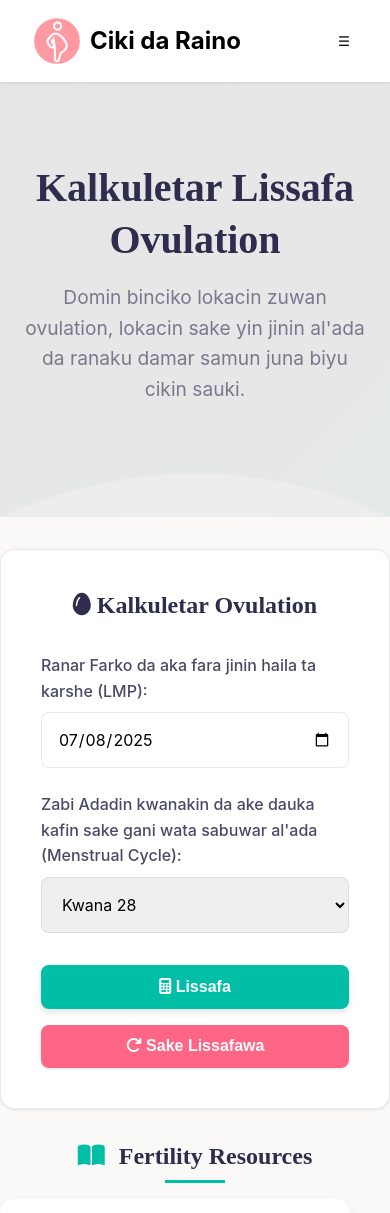
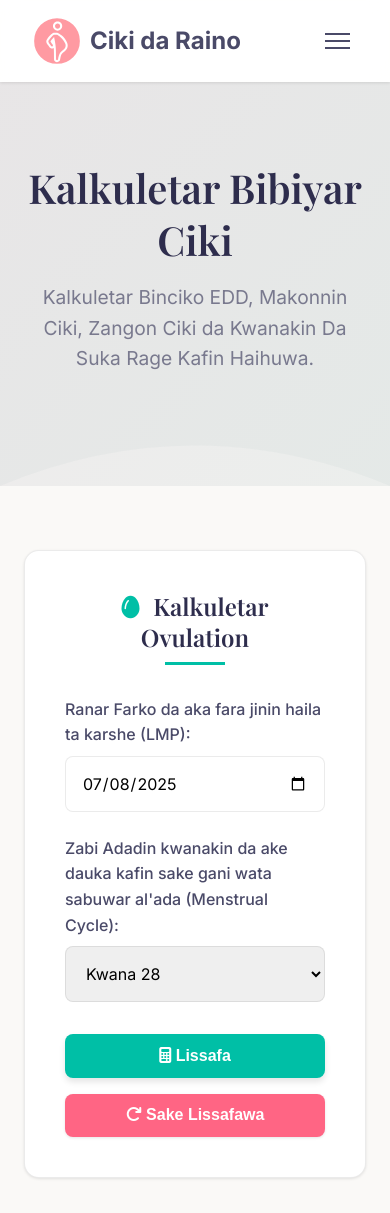
Before and after one commit to iromanurimi/cd, a plain HTML site: page ovulation.html in a window 390 px wide. Shown: the top 1213 px of the page. Drawn offline with nearby package versions, Linux system fonts and the light colour scheme.

Commit message:
Update ovulation.html

```diff
--- a/ovulation.html
+++ b/ovulation.html
@@ -1,22 +1,27 @@
 <!DOCTYPE html>
 <html lang="en">
+<!DOCTYPE html>
+<html lang="ha">
 <head>
     <meta charset="UTF-8">
-    <meta name="viewport" content="width=device-width, initial-scale=1.0, maximum-scale=1.0, user-scalable=no">
-    <title>Ciki da Raino - Kalkuletar Ovulation</title>
+    <meta name="viewport" content="width=device-width, initial-scale=1.0">
+    <title>Ciki da Raino - Kalkuletar Binciko Lokacin Haihuwa</title>
+    <!-- Preload resources -->
+    <link rel="preload" href="css/style.css" as="style">
+    <link rel="preload" href="https://fonts.googleapis.com/css2?family=Inter:wght@400;500;600;700&family=Playfair+Display:wght@400;500;600&display=swap" as="style">
     <!-- AOS CSS -->
     <link rel="stylesheet" href="https://unpkg.com/aos@next/dist/aos.css" />
     <!-- Font Awesome -->
     <link rel="stylesheet" href="https://cdnjs.cloudflare.com/ajax/libs/font-awesome/6.4.2/css/all.min.css">
+    <!-- Modern fonts -->
+    <link href="https://fonts.googleapis.com/css2?family=Inter:wght@400;500;600;700&family=Playfair+Display:wght@400;500;600&display=swap" rel="stylesheet">
     <link rel="stylesheet" href="css/style.css">
-
-
 </head>
 <body>
-    <!-- Navigation Bar [Menu] -->
+    <!-- Navigation Bar -->
     <nav class="navbar">
         <a href="#" class="logo">
-            <img src="images/logona.svg" alt="Logo"> <label for="" style="color: black;">Ciki da Raino</label>
+            <img src="images/logona.svg" alt="Logo"> <label for="">Ciki da Raino</label>
         </a>
         <ul class="nav-links">
             <li><a href="index.html">Shafin Gida</a></li>
@@ -26,28 +31,27 @@
             <li><a href="about.html">Game Da Mu</a></li>
             <li><a href="hosapital.html">Asibiti Mafi Kusa</a></li>
         </ul>
-        <button class="hamburger" id="hamburger">☰</button>
+        <button class="hamburger" id="hamburger" aria-label="Open menu">
+            <div class="hamburger-line"></div>
+            <div class="hamburger-line"></div>
+            <div class="hamburger-line"></div>
+        </button>
     </nav>
 
-    <!-- Mobile Menu [Menu na wayar hannu] -->
+    <!-- Mobile Menu -->
     <div class="overlay" id="overlay"></div>
     <div class="mobile-menu-container" id="mobile-menu-container">
         <div class="mobile-menu-header">
-        <button class="close-menu" id="close-menu">
+            <button class="close-menu" id="close-menu" aria-label="Close menu">
                 <i class="fas fa-times"></i>
             </button>
         </div>
         <div class="mobile-menu">
-
-      <!-- Bottom Navigation Inside Mobile Menu - 3 columns -->
             <div class="bottom-nav">
-    <!-- Home -->
                 <a href="index.html" class="nav-item">
                     <i class="fas fa-home" aria-hidden="true"></i>
                     <span>Shafin Gida (Home)</span>
                 </a>
-
-    <!-- Fertility Tools -->
                 <a href="ovulation.html" class="nav-item">
                     <i class="fas fa-venus-mars" aria-hidden="true"></i>
                     <span>Kalkuletar Ovulation</span>
@@ -56,8 +60,6 @@
                     <i class="fas fa-baby-carriage" aria-hidden="true"></i>
                     <span>Kalkuletar Binciko EDD</span>
                 </a>
-
-    <!-- Pregnancy Info -->
                 <a href="getting-pregnant.html" class="nav-item">
                     <i class="fas fa-heartbeat" aria-hidden="true"></i>
                     <span>Shirye-shiryen Daukar Ciki</span>
@@ -66,38 +68,26 @@
                     <i class="fas fa-baby" aria-hidden="true"></i>
                     <span>Goyon Ciki (Pregnancy)</span>
                 </a>
-
-    <!-- Parenting -->
                 <a href="parenting.html" class="nav-item">
                     <i class="fas fa-child" aria-hidden="true"></i>
                     <span>Kula da Yara (Parenting)</span>
                 </a>
-
-    <!-- Nearby Hospitals -->
                 <a href="hospital.html" class="nav-item">
                     <i class="fas fa-hospital-user" aria-hidden="true"></i>
                     <span>Nemo Asibitoci Mafi Kusa</span>
                 </a>
-
-    <!-- New: Nutrition Tips -->
                 <a href="nutrition.html" class="nav-item">
                     <i class="fas fa-apple-alt" aria-hidden="true"></i>
                     <span>Abinci mai Gina Jiki</span>
                 </a>
-
-    <!-- New: FAQs -->
                 <a href="faq.html" class="nav-item">
                     <i class="fas fa-question-circle" aria-hidden="true"></i>
                     <span>Tambayoyi da Amsoshi</span>
                 </a>
-
-    <!-- New: Blog/Articles -->
                 <a href="blog.html" class="nav-item">
                     <i class="fas fa-newspaper" aria-hidden="true"></i>
                     <span>Labarai da Shawarwari</span>
                 </a>
-
-    <!-- About & Contact -->
                 <a href="about.html" class="nav-item">
                     <i class="fas fa-info-circle" aria-hidden="true"></i>
                     <span>Game Da Mu (About Us)</span>
@@ -107,22 +97,22 @@
                     <span>Tuntube Mu (Contact Us)</span>
                 </a>
             </div>
-
         </div>
     </div>
 
-    <!-- Ovulation Hero Section -->
+    <!-- Hero Section -->
     <section class="tracker-hero" data-aos="fade">
         <div class="container">
-            <h1>Kalkuletar Lissafa Ovulation</h1>
-            <p>Domin binciko lokacin zuwan ovulation, lokacin sake yin jinin al'ada da ranaku damar samun juna biyu cikin sauki.</p>
+            <h1>Kalkuletar Bibiyar Ciki</h1>
+            <p>Kalkuletar Binciko EDD, Makonnin Ciki, Zangon Ciki da Kwanakin Da Suka Rage Kafin Haihuwa.</p>
         </div>
     </section>
 
     <!-- Calculator Section -->
-    <section class="calculator-section" id="calculator">
+    <section class="calculator-section" id="dashboard">
+        <div class="locator-container">
             <div class="calculator-card" data-aos="fade-up">
-            <h2><i class="fas fa-egg"></i> Kalkuletar Ovulation</h2>
+              <h2 class="ico"><i class="fas fa-egg"></i> Kalkuletar Ovulation</h2>
             <div class="input-group">
                 <label for="last-period">Ranar Farko da aka fara jinin haila ta karshe (LMP):</label>
                 <input type="date" id="last-period">
@@ -269,6 +259,7 @@
                         <!-- Calendar will be generated by JavaScript -->
                     </tbody>
                 </table>
+            </div>
         </div>
         </div>
     </section>
```
Lines whose indentation alone changed are shown as unchanged.
